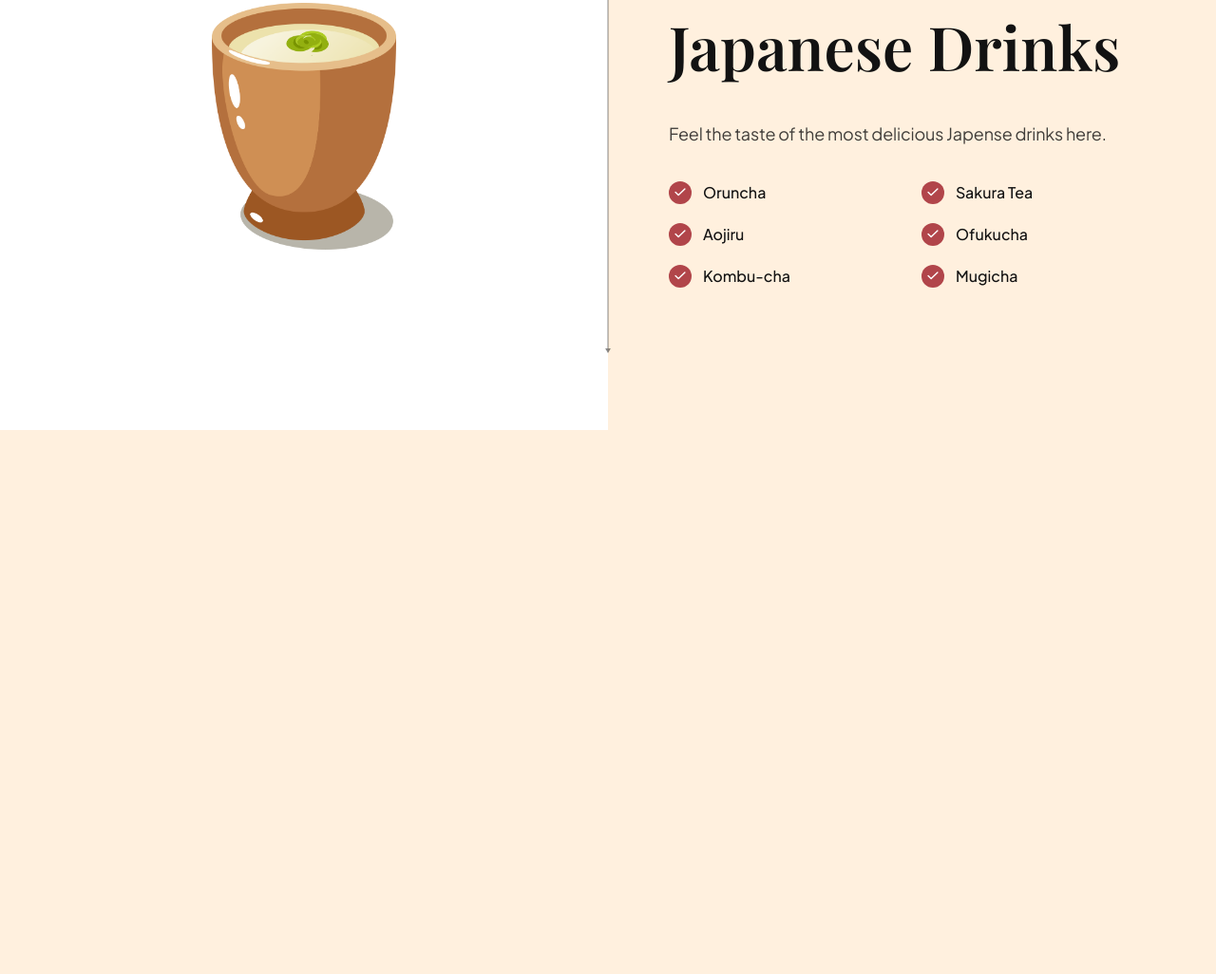
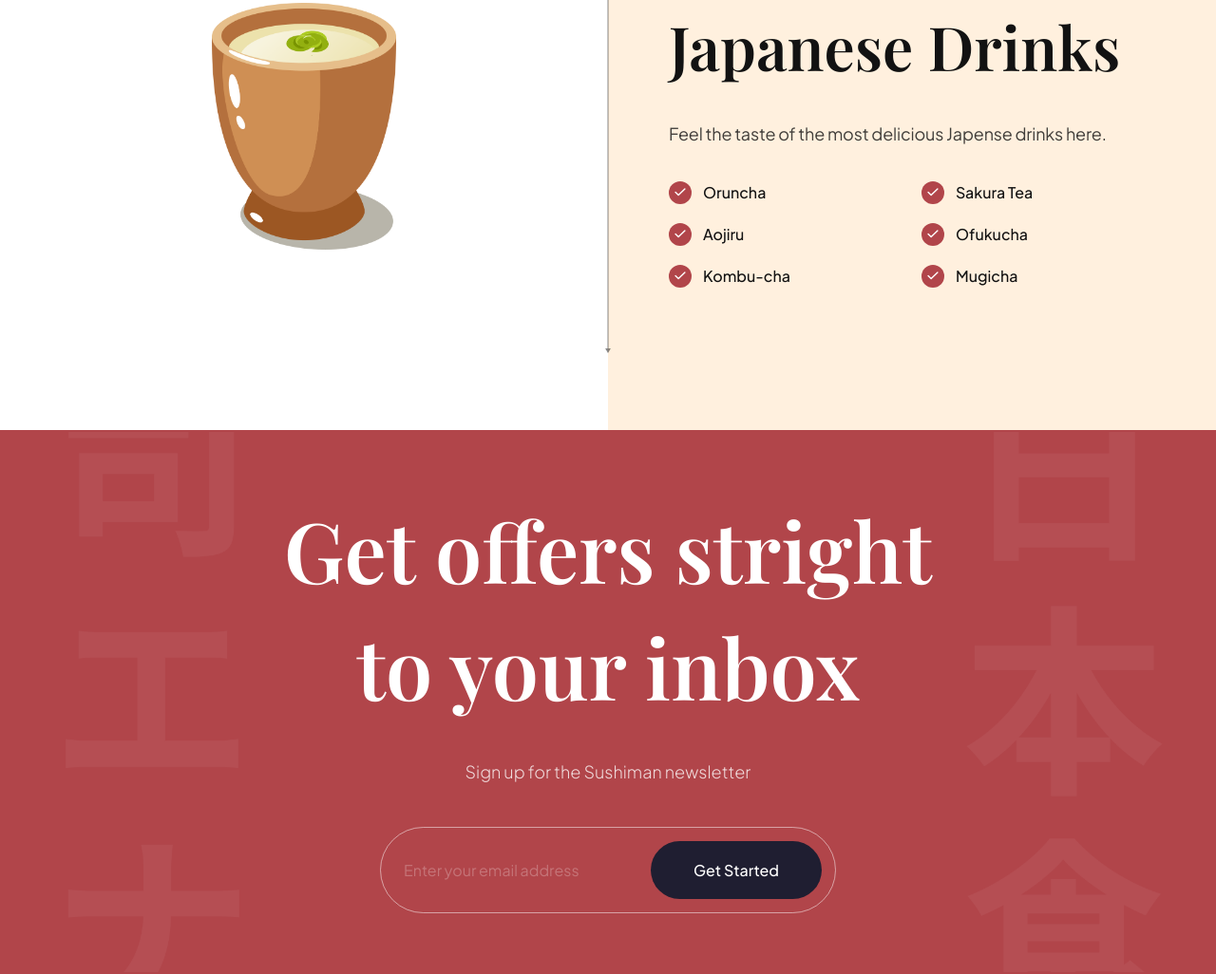
Before and after one commit to ItsmePNP/simpleRestaurant, a website built with Vite: page index.html in a window 1280 px wide. Shown: the part 3245-4271 px from the top of the page at 95% size. Before the commit the page ends 3698 px from the top, so only its background shows below. Built offline with nearby package versions, Linux system fonts and the light colour scheme.

Commit message:
Newsletter section

```diff
--- /dev/null
+++ b/css/sections/subscribe.css
@@ -0,0 +1,85 @@
+.subscription {
+    padding: 64px;
+
+    background-color: var(--primary-color);
+    background-image: url('../../assets/subscribe_bg.png');
+    background-position: center;
+    background-repeat: no-repeat;
+    background-size: contain;
+
+    flex-direction: column;
+    overflow: hidden;
+  }
+
+  .subscription h2 {
+    font-size: 88px;
+    font-family: var(--playfair-display);
+    font-weight: 600;
+    line-height: 123px;
+
+    color: #fff;
+    text-align: center;
+  }
+
+  .subscription p {
+    font-size: 18px;
+    font-family: var(--plus-jakarta-sans);
+    font-weight: 300;
+    line-height: 36px;
+
+    margin-top: 32px;
+
+    color: rgba(255, 255, 255, 0.8);
+  }
+
+  .subscription__form {
+    min-width: 480px;
+    margin-top: 40px;
+
+    padding: 14px 14px 14px 24px;
+
+    display: flex;
+    gap: 10px;
+
+    border: 1px solid rgba(255, 255, 255, 0.5);
+    border-radius: 46px;
+  }
+
+  .subscription__form input {
+    flex: 1;
+
+    font-size:  16px;
+    font-weight: 400px;
+    font-family: var(--plus-jakarta-sans);
+
+    color: #fff;
+    opacity: 0.5;
+
+    background: transparent;
+    border: none;
+    outline: none;
+  }
+
+  .subscription__form input::placeholder {
+    color: #fff;
+    opacity: 0.5;
+  }
+
+  .subscription__form button {
+    padding: 20px;
+
+    min-width: 180px;
+
+    font-size: 16px;
+    font-weight: 500;
+    font-family: var(--plus-jakarta-sans);
+    color: #fff;
+    text-align: center;
+
+    background: var(--black-400);
+    border-radius: 46px;
+    border: none;
+    outline: none;
+
+    cursor: pointer;
+  }
--- a/css/style.css
+++ b/css/style.css
@@ -7,8 +7,8 @@
  @import url("sections/about.css");
  @import url("sections/popular.css");
 @import url("sections/trending.css");
-/* @import url("sections/subscribe.css");
-@import url("sections/footer.css"); */
+ @import url("sections/subscribe.css");
+/*@import url("sections/footer.css"); */
 
 /* CSS variables for reusablity across all files (including above imported) */
 :root {
--- a/index.html
+++ b/index.html
@@ -262,6 +262,21 @@
       </div>
     </section>
   </section>
+
+  <section class="subscription flex-center" id="services">
+    <h2 data-aos="flip-down">
+      Get offers stright <br />
+      to your inbox
+    </h2>
+    <p data-aos="fade-up">Sign up for the Sushiman newsletter</p>
+
+    <div class="subscription__form" data-aos="fade-up">
+      <input type="text" placeholder="Enter your email address"/>
+      <button>Get Started</button>
+    </div>
+  </section>
+
+
   <!-- <script src="js/script.js"></script> -->
 </body>
 </html>
```
